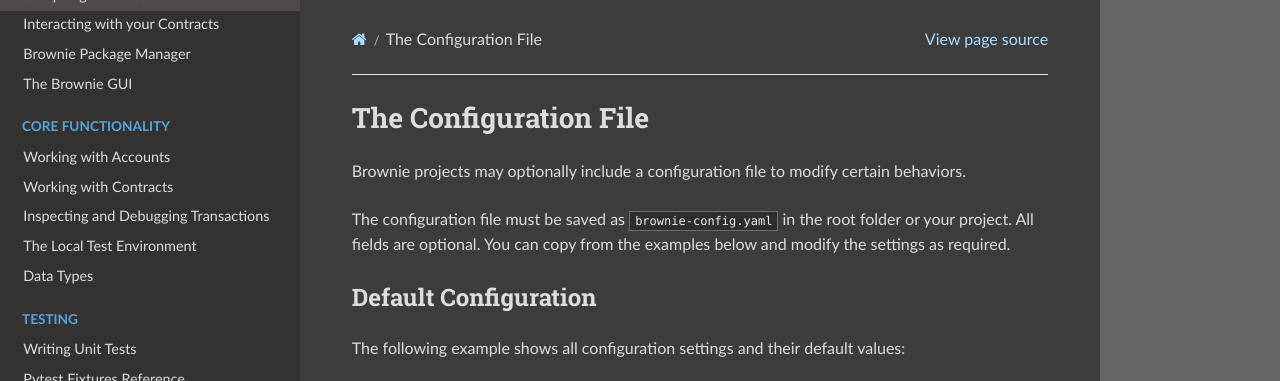
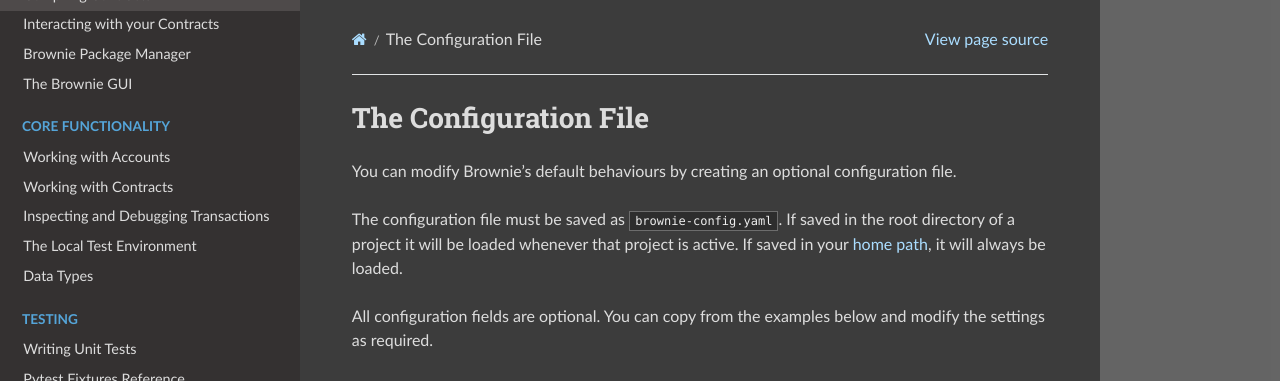
Before and after one commit to eth-brownie/brownie, a Sphinx documentation site: the page built from docs/config.rst, in a window 1280 px wide and 900 px high, cut to the strip 0-381 px from the top of the window. Built offline with Sphinx 7.4.7 and the Read the Docs theme 2.0.0, drawn with Linux system fonts in a browser that asks for light colours.

Commit message:
docs: update config docs re: config in home path

```diff
--- a/docs/config.rst
+++ b/docs/config.rst
@@ -4,9 +4,11 @@
 The Configuration File
 ======================
 
-Brownie projects may optionally include a configuration file to modify certain behaviors.
+You can modify Brownie's default behaviours by creating an optional configuration file.
 
-The configuration file must be saved as ``brownie-config.yaml`` in the root folder or your project. All fields are optional. You can copy from the examples below and modify the settings as required.
+The configuration file must be saved as ``brownie-config.yaml``. If saved in the root directory of a project it will be loaded whenever that project is active. If saved in your `home path <https://docs.python.org/3/library/pathlib.html#pathlib.Path.home>`_, it will always be loaded.
+
+All configuration fields are optional. You can copy from the examples below and modify the settings as required.
 
 Default Configuration
 =====================
```
